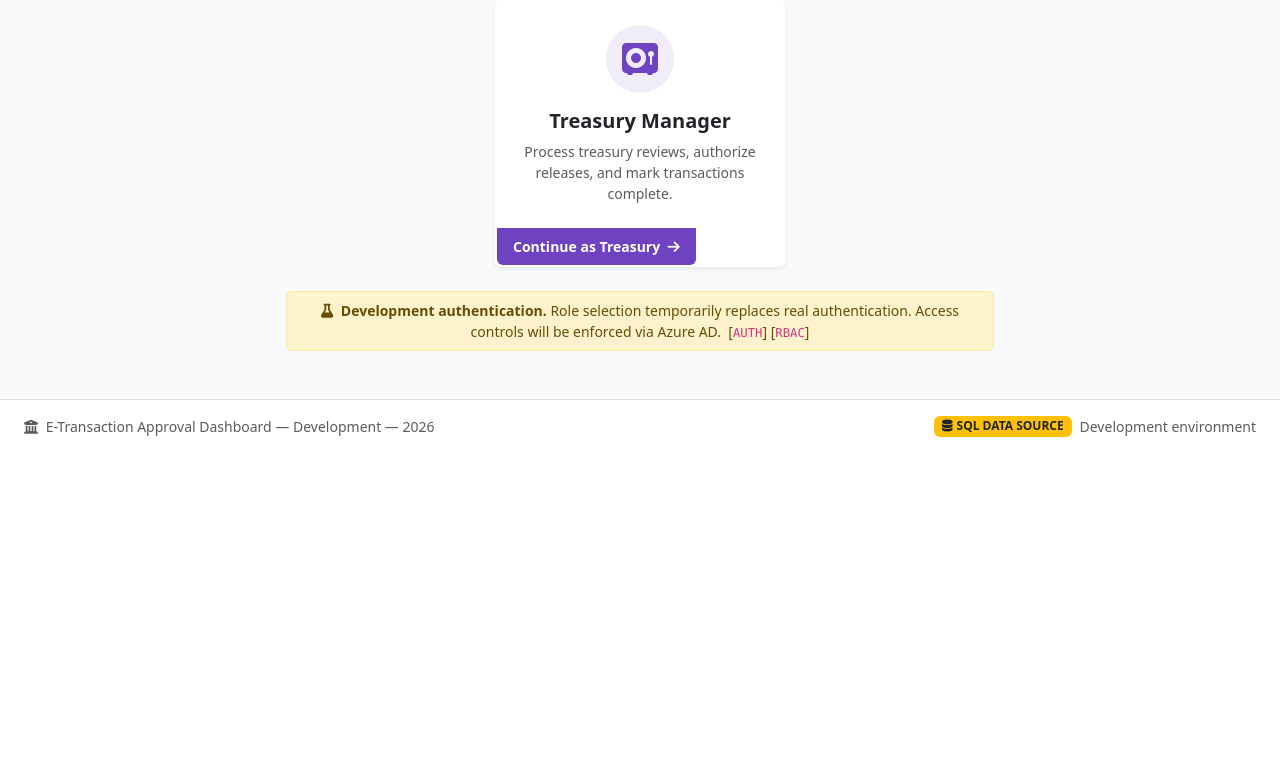
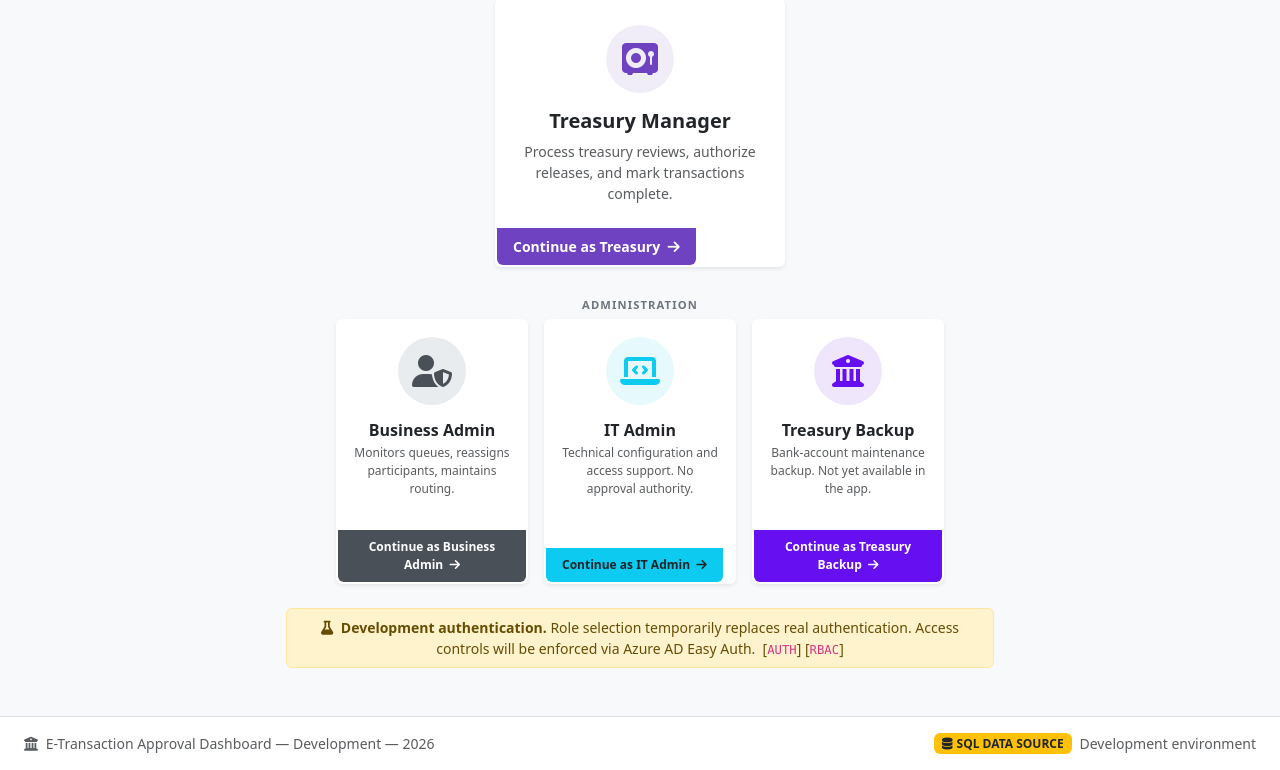
Before and after one commit to PeakMade-Real-Estate/E-Transaction-Approval, a Flask app: page /role-select in a window 1280 px wide. Shown: the part 930-1700 px from the top of the page. Before the commit the page ends 1367 px from the top, so only its background shows below. Run offline with Flask 3, Linux system fonts and the light colour scheme.

Commit message:
Add Easy Auth identity resolution with local dev role-switcher fallback
- New auth.py: parses X-MS-CLIENT-PRINCIPAL* headers, maps Entra App Role values to internal role codes
- app.py: require_role/role_select/switch_role/inject_globals now identity-aware via auth.current_identity()
- templates: role picker only shows Easy-Auth-granted roles in prod, full list in dev mode
- Add business_admin/it_admin/treasury_bank_admin roles (Bank Account Maintenance UI deferred)

```diff
--- a/app.py
+++ b/app.py
@@ -31,6 +31,7 @@ load_dotenv()  # loads .env into os.environ; no-op if file is absent
 from mock_data import MOCK_REQUESTS, get_approval_tier, tier_to_status, mask_account, mask_routing
 import db
 import sharepoint
+import auth
 
 app = Flask(__name__)
 # [AUTH] TODO: Rotate this key before any real deployment
@@ -80,12 +81,15 @@ def _upload_intake_attachments(request_id):
 
 # Display names used in timeline / comment author fields
 ROLE_DISPLAY = {
-    "submitter":  "Submitter",
-    "sam":        "Sr. Accounting Manager",
-    "controller": "Controller",
-    "vp":         "Vice President",
-    "cfo":        "CFO",
-    "treasury":   "Treasury Manager",
+    "submitter":           "Submitter",
+    "sam":                 "Sr. Accounting Manager",
+    "controller":          "Controller",
+    "vp":                  "Vice President",
+    "cfo":                 "CFO",
+    "treasury":            "Treasury Manager",
+    "business_admin":      "Business Administrator",
+    "it_admin":            "IT Administrator",
+    "treasury_bank_admin": "Treasury Backup (Bank Maintenance)",
 }
 
 # ─────────────────────────────────────────────────────────────
@@ -129,11 +133,13 @@ def yesno(value):
 
 @app.context_processor
 def inject_globals():
+    identity = auth.current_identity()
     return {
         "is_prototype": False,
         "current_year": datetime.now().year,
-        # [AUTH] TODO: Replace with Azure AD role claim from MSAL token
         "current_role": session.get("role"),
+        "auth_source":  identity["source"],
+        "can_switch_role": identity["source"] == "dev" or len(identity["roles"]) > 1,
     }
 
 
@@ -144,8 +150,34 @@ ROLE_FREE_ENDPOINTS = {"role_select", "switch_role", "static"}
 def require_role():
     if request.endpoint in ROLE_FREE_ENDPOINTS or request.endpoint is None:
         return None
+
+    identity = auth.current_identity()
+
+    if identity["source"] == "none":
+        return (
+            "Access denied: no authenticated identity was found and the local "
+            "developer login is disabled (DEV_LOGIN_ENABLED=false).",
+            403,
+        )
+
+    if identity["source"] == "easy_auth":
+        if not identity["roles"]:
+            return (
+                "Your account is signed in but has not been assigned an "
+                "E-Transaction application role. Contact an administrator.",
+                403,
+            )
+        if session.get("role") not in identity["roles"]:
+            if len(identity["roles"]) == 1:
+                session["role"] = identity["roles"][0]
+            else:
+                return redirect(url_for("role_select"))
+        return None
+
+    # source == "dev" — unchanged local role-switcher behavior
     if not session.get("role"):
         return redirect(url_for("role_select"))
+    return None
 
 
 # ─────────────────────────────────────────────────────────────
@@ -161,15 +193,22 @@ def index():
 
 @app.route("/role-select", methods=["GET", "POST"])
 def role_select():
-    """Development role picker — simulates Azure AD role assignment. [AUTH]"""
+    """
+    Role picker. In production (Easy Auth), this only offers the roles Azure has
+    actually granted the signed-in user. Locally (DEV_LOGIN_ENABLED=true), it
+    offers every role for unrestricted development testing. [AUTH]
+    """
+    identity = auth.current_identity()
+    available_roles = identity["roles"] if identity["source"] == "easy_auth" else list(ROLE_DISPLAY.keys())
+
     if request.method == "POST":
         role = request.form.get("role", "")
-        if role in ("submitter", "sam", "controller", "vp", "cfo", "treasury"):
+        if role in available_roles:
             session["role"] = role
         return redirect(url_for("dashboard"))
-    if session.get("role"):
+    if session.get("role") in available_roles and session.get("role"):
         return redirect(url_for("dashboard"))
-    return render_template("role_select.html")
+    return render_template("role_select.html", available_roles=available_roles)
 
 
 @app.route("/switch-role")
--- a/templates/base.html
+++ b/templates/base.html
@@ -46,26 +46,29 @@
                     </a>
                     {% endif %}
                 </li>
-                <!-- [AUTH] TODO: Replace with real user identity from Azure AD / MSAL -->
+                <!-- [AUTH] Identity source: Easy Auth in Azure, local dev role switcher otherwise -->
                 <li class="nav-item ms-3 pe-1">
                     <span class="nav-link py-0 d-flex align-items-center gap-2">
-                        <i class="fas fa-{% if current_role == 'submitter' %}file-pen{% elif current_role == 'sam' %}user-check{% elif current_role == 'controller' %}calculator{% elif current_role == 'vp' %}user-tie{% elif current_role == 'cfo' %}crown{% elif current_role == 'treasury' %}vault{% else %}user-circle{% endif %} fs-4 text-light opacity-75"></i>
+                        <i class="fas fa-{% if current_role == 'submitter' %}file-pen{% elif current_role == 'sam' %}user-check{% elif current_role == 'controller' %}calculator{% elif current_role == 'vp' %}user-tie{% elif current_role == 'cfo' %}crown{% elif current_role == 'treasury' %}vault{% elif current_role == 'business_admin' %}user-shield{% elif current_role == 'it_admin' %}laptop-code{% elif current_role == 'treasury_bank_admin' %}building-columns{% else %}user-circle{% endif %} fs-4 text-light opacity-75"></i>
                         <div class="lh-1">
-                            <div class="text-white-50" style="font-size:0.7rem;">Testing as</div>
+                            <div class="text-white-50" style="font-size:0.7rem;">{% if auth_source == 'easy_auth' %}Signed in as{% else %}Testing as{% endif %}</div>
                             <div class="text-white fw-semibold" style="font-size:0.8rem;">
                                 {% if current_role == 'sam' %}Sr. Acctg. Manager
                                 {% elif current_role == 'vp' %}Vice President
                                 {% elif current_role == 'cfo' %}CFO
                                 {% elif current_role == 'treasury' %}Treasury Manager
+                                {% elif current_role == 'business_admin' %}Business Admin
+                                {% elif current_role == 'it_admin' %}IT Admin
+                                {% elif current_role == 'treasury_bank_admin' %}Treasury Backup
                                 {% elif current_role %}{{ current_role | capitalize }}
                                 {% else %}Development User{% endif %}
                             </div>
                         </div>
                     </span>
                 </li>
-                {% if current_role and request.endpoint != 'role_select' %}
+                {% if current_role and request.endpoint != 'role_select' and can_switch_role %}
                 <li class="nav-item">
-                    <a class="nav-link text-white-50 px-2" href="{{ url_for('switch_role') }}" title="Switch testing role" style="font-size:0.75rem;">
+                    <a class="nav-link text-white-50 px-2" href="{{ url_for('switch_role') }}" title="Switch role" style="font-size:0.75rem;">
                         <i class="fas fa-right-left me-1"></i>Switch Role
                     </a>
                 </li>
--- a/templates/role_select.html
+++ b/templates/role_select.html
@@ -20,6 +20,9 @@
     .role-card-vp:hover         { border-color: #20c997 !important; }
     .role-card-cfo:hover        { border-color: #dc3545 !important; }
     .role-card-treasury:hover   { border-color: #6f42c1 !important; }
+    .role-card-business_admin:hover      { border-color: #495057 !important; }
+    .role-card-it_admin:hover             { border-color: #0dcaf0 !important; }
+    .role-card-treasury_bank_admin:hover  { border-color: #6610f2 !important; }
     .role-icon-circle { width: 68px; height: 68px; border-radius: 50%; }
     .role-section-label {
         font-size: 0.7rem;
@@ -44,6 +47,7 @@
 </div>
 
 <!-- ── Submitter ───────────────────────────────────────────── -->
+{% if 'submitter' in available_roles %}
 <div class="row justify-content-center mb-1">
     <div class="col-12 text-center"><span class="role-section-label">Submitter</span></div>
 </div>
@@ -69,14 +73,17 @@
         </form>
     </div>
 </div>
+{% endif %}
 
 <!-- ── Approver Roles ──────────────────────────────────────── -->
+{% if 'sam' in available_roles or 'controller' in available_roles or 'vp' in available_roles or 'cfo' in available_roles %}
 <div class="row justify-content-center mb-1">
     <div class="col-12 text-center"><span class="role-section-label">Approver Roles</span></div>
 </div>
 <div class="row justify-content-center g-3 mb-4">
 
     <!-- SAM -->
+    {% if 'sam' in available_roles %}
     <div class="col-xl-2 col-md-3 col-sm-6">
         <form method="post" action="{{ url_for('role_select') }}" class="h-100">
             <input type="hidden" name="role" value="sam">
@@ -97,8 +104,10 @@
             </button>
         </form>
     </div>
+    {% endif %}
 
     <!-- Controller -->
+    {% if 'controller' in available_roles %}
     <div class="col-xl-2 col-md-3 col-sm-6">
         <form method="post" action="{{ url_for('role_select') }}" class="h-100">
             <input type="hidden" name="role" value="controller">
@@ -119,8 +128,10 @@
             </button>
         </form>
     </div>
+    {% endif %}
 
     <!-- VP -->
+    {% if 'vp' in available_roles %}
     <div class="col-xl-2 col-md-3 col-sm-6">
         <form method="post" action="{{ url_for('role_select') }}" class="h-100">
             <input type="hidden" name="role" value="vp">
@@ -141,8 +152,10 @@
             </button>
         </form>
     </div>
+    {% endif %}
 
     <!-- CFO -->
+    {% if 'cfo' in available_roles %}
     <div class="col-xl-2 col-md-3 col-sm-6">
         <form method="post" action="{{ url_for('role_select') }}" class="h-100">
             <input type="hidden" name="role" value="cfo">
@@ -163,14 +176,17 @@
             </button>
         </form>
     </div>
+    {% endif %}
 
 </div>
+{% endif %}
 
 <!-- ── Treasury ────────────────────────────────────────────── -->
+{% if 'treasury' in available_roles %}
 <div class="row justify-content-center mb-1">
     <div class="col-12 text-center"><span class="role-section-label">Treasury</span></div>
 </div>
-<div class="row justify-content-center g-4 pb-4">
+<div class="row justify-content-center g-4 mb-4">
     <div class="col-xl-3 col-md-5 col-sm-8">
         <form method="post" action="{{ url_for('role_select') }}" class="h-100">
             <input type="hidden" name="role" value="treasury">
@@ -193,16 +209,107 @@
         </form>
     </div>
 </div>
+{% endif %}
+
+<!-- ── Administration ──────────────────────────────────────── -->
+{% if 'business_admin' in available_roles or 'it_admin' in available_roles or 'treasury_bank_admin' in available_roles %}
+<div class="row justify-content-center mb-1">
+    <div class="col-12 text-center"><span class="role-section-label">Administration</span></div>
+</div>
+<div class="row justify-content-center g-3 pb-4">
+
+    {% if 'business_admin' in available_roles %}
+    <div class="col-xl-2 col-md-3 col-sm-6">
+        <form method="post" action="{{ url_for('role_select') }}" class="h-100">
+            <input type="hidden" name="role" value="business_admin">
+            <button type="submit" class="card h-100 border-0 shadow-sm w-100 role-card role-card-business_admin text-center p-0">
+                <div class="card-body p-3">
+                    <div class="role-icon-circle mx-auto mb-3 d-flex align-items-center justify-content-center"
+                         style="background:#e9ecef;">
+                        <i class="fas fa-user-shield fa-2x" style="color:#495057;"></i>
+                    </div>
+                    <h6 class="fw-bold mb-1">Business Admin</h6>
+                    <p class="text-muted" style="font-size:0.75rem;">
+                        Monitors queues, reassigns participants, maintains routing.
+                    </p>
+                </div>
+                <div class="card-footer border-0 text-white py-2 fw-semibold rounded-bottom" style="background:#495057;font-size:0.75rem;">
+                    Continue as Business Admin &nbsp;<i class="fas fa-arrow-right"></i>
+                </div>
+            </button>
+        </form>
+    </div>
+    {% endif %}
+
+    {% if 'it_admin' in available_roles %}
+    <div class="col-xl-2 col-md-3 col-sm-6">
+        <form method="post" action="{{ url_for('role_select') }}" class="h-100">
+            <input type="hidden" name="role" value="it_admin">
+            <button type="submit" class="card h-100 border-0 shadow-sm w-100 role-card role-card-it_admin text-center p-0">
+                <div class="card-body p-3">
+                    <div class="role-icon-circle mx-auto mb-3 d-flex align-items-center justify-content-center"
+                         style="background:#e6f9fc;">
+                        <i class="fas fa-laptop-code fa-2x" style="color:#0dcaf0;"></i>
+                    </div>
+                    <h6 class="fw-bold mb-1">IT Admin</h6>
+                    <p class="text-muted" style="font-size:0.75rem;">
+                        Technical configuration and access support. No approval authority.
+                    </p>
+                </div>
+                <div class="card-footer border-0 text-dark py-2 fw-semibold rounded-bottom" style="background:#0dcaf0;font-size:0.75rem;">
+                    Continue as IT Admin &nbsp;<i class="fas fa-arrow-right"></i>
+                </div>
+            </button>
+        </form>
+    </div>
+    {% endif %}
+
+    {% if 'treasury_bank_admin' in available_roles %}
+    <div class="col-xl-2 col-md-3 col-sm-6">
+        <form method="post" action="{{ url_for('role_select') }}" class="h-100">
+            <input type="hidden" name="role" value="treasury_bank_admin">
+            <button type="submit" class="card h-100 border-0 shadow-sm w-100 role-card role-card-treasury_bank_admin text-center p-0">
+                <div class="card-body p-3">
+                    <div class="role-icon-circle mx-auto mb-3 d-flex align-items-center justify-content-center"
+                         style="background:#efe6fc;">
+                        <i class="fas fa-building-columns fa-2x" style="color:#6610f2;"></i>
+                    </div>
+                    <h6 class="fw-bold mb-1">Treasury Backup</h6>
+                    <p class="text-muted" style="font-size:0.75rem;">
+                        Bank-account maintenance backup. Not yet available in the app.
+                    </p>
+                </div>
+                <div class="card-footer border-0 text-white py-2 fw-semibold rounded-bottom" style="background:#6610f2;font-size:0.75rem;">
+                    Continue as Treasury Backup &nbsp;<i class="fas fa-arrow-right"></i>
+                </div>
+            </button>
+        </form>
+    </div>
+    {% endif %}
+
+</div>
+{% endif %}
 
 <!-- Development note -->
+{% if auth_source == 'dev' %}
 <div class="row justify-content-center pb-4">
     <div class="col-lg-7">
         <div class="alert alert-warning py-2 text-center small mb-0">
             <i class="fas fa-flask me-1"></i>
             <strong>Development authentication.</strong>
-            Role selection temporarily replaces real authentication. Access controls will be enforced via Azure AD.
+            Role selection temporarily replaces real authentication. Access controls will be enforced via Azure AD Easy Auth.
             &nbsp;[<code>AUTH</code>]&nbsp;[<code>RBAC</code>]
         </div>
     </div>
 </div>
+{% else %}
+<div class="row justify-content-center pb-4">
+    <div class="col-lg-7">
+        <div class="alert alert-info py-2 text-center small mb-0">
+            <i class="fas fa-shield-halved me-1"></i>
+            You are signed in via Azure. Choose which assigned role to act as for this session.
+        </div>
+    </div>
+</div>
+{% endif %}
 {% endblock %}
```
Also changed, not shown: COPILOT_CONTEXT.md (+24 -0 lines), auth.py (added, +98 -0 lines).
